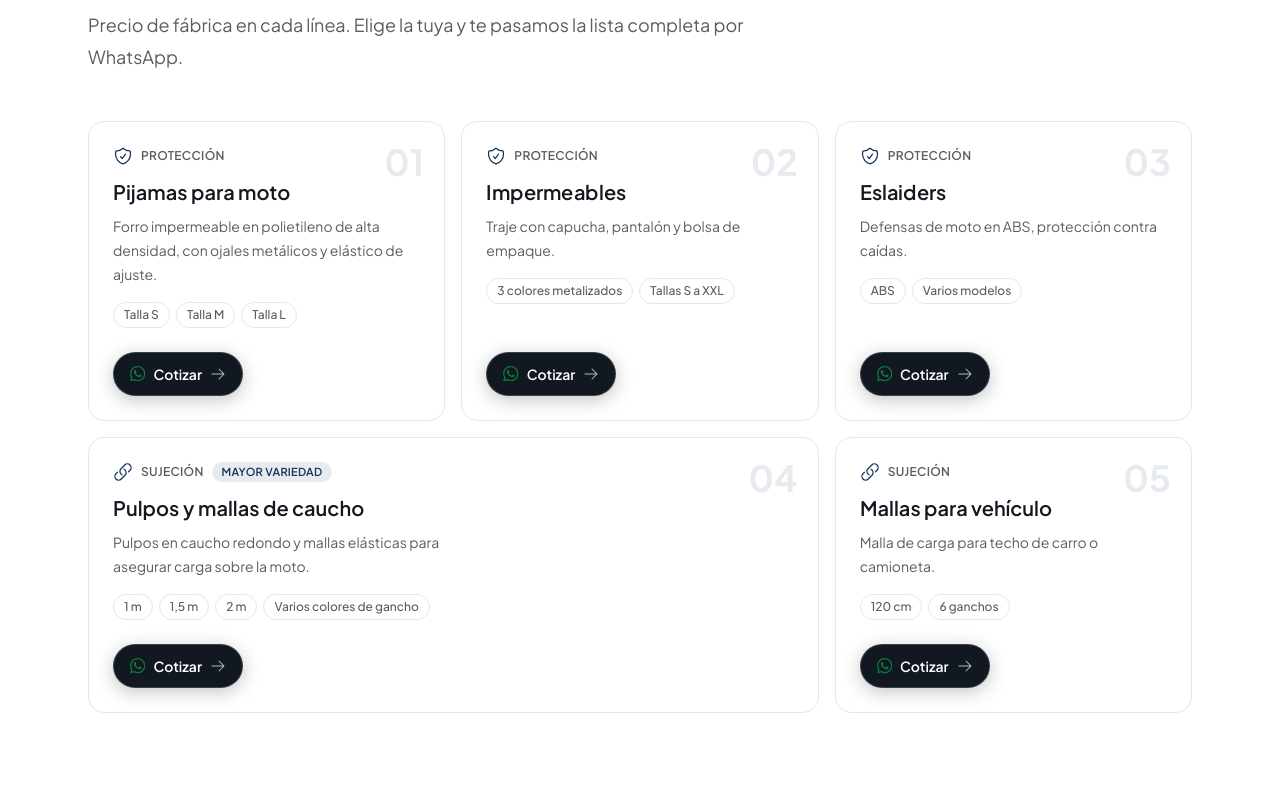
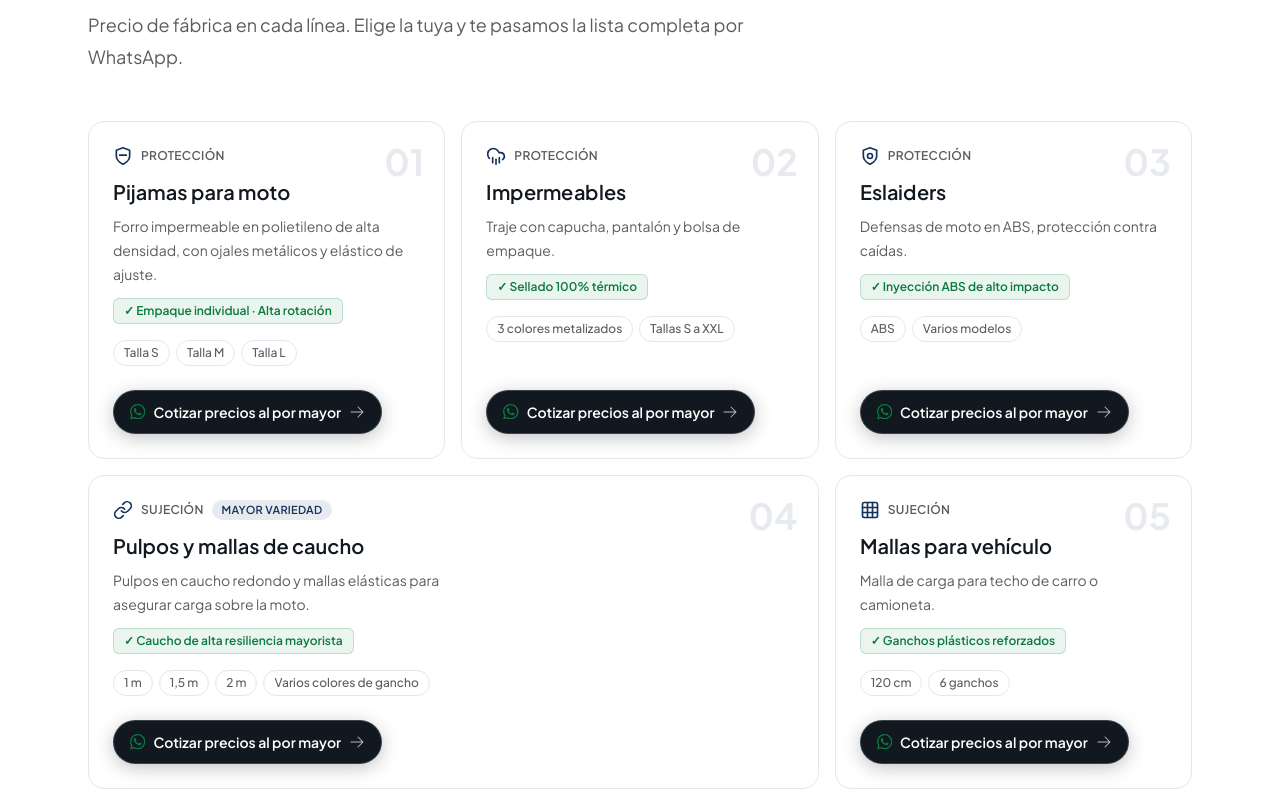
Before and after one commit to elgranadino2/importadora-el-granadino, a Next.js app: page / in a window 1280 px wide. Shown: the part 2300-3100 px from the top of the page. Built offline with nearby package versions, Linux system fonts and the light colour scheme.

Commit message:
feat(ui): implement B2B argument badges, dedicated product icons, conversion copy CTA, and 3D card animations in LineasDeProducto

```diff
--- a/src/components/sections/LineasDeProducto.tsx
+++ b/src/components/sections/LineasDeProducto.tsx
@@ -1,5 +1,6 @@
 "use client";
 
+import type { SVGProps } from "react";
 import { motion, useReducedMotion, type Variants } from "framer-motion";
 import WhatsappCtaButton from "@/components/ui/WhatsappCtaButton";
 import FoldText from "@/components/ui/FoldText";
@@ -15,12 +16,69 @@ type Linea = {
   nombre: string;
   descripcion: string;
   variantes: string[];
+  argumentoB2B: string;
   destacada?: boolean;
 };
 
-// Reconstruido a partir de las 8 piezas publicitarias del cliente (ver nota
-// de investigación en el vault) — no hay lista de precios ni ficha técnica
-// real todavía, así que el detalle fino queda para cuando llegue esa data.
+// Íconos específicos por línea de producto
+function MotoCoverIcon(props: SVGProps<SVGSVGElement>) {
+  return (
+    <svg viewBox="0 0 24 24" fill="none" stroke="currentColor" strokeWidth={2} strokeLinecap="round" strokeLinejoin="round" aria-hidden {...props}>
+      <path d="M12 22s8-4 8-10V5l-8-3-8 3v7c0 6 8 10 8 10z" />
+      <path d="M8 11h8" />
+    </svg>
+  );
+}
+
+function RainSuitIcon(props: SVGProps<SVGSVGElement>) {
+  return (
+    <svg viewBox="0 0 24 24" fill="none" stroke="currentColor" strokeWidth={2} strokeLinecap="round" strokeLinejoin="round" aria-hidden {...props}>
+      <path d="M4 14.899A7 7 0 1 1 15.71 8h1.79a4.5 4.5 0 0 1 2.5 8.242" />
+      <path d="M16 14v6" />
+      <path d="M8 14v6" />
+      <path d="M12 16v6" />
+    </svg>
+  );
+}
+
+function EslaiderIcon(props: SVGProps<SVGSVGElement>) {
+  return (
+    <svg viewBox="0 0 24 24" fill="none" stroke="currentColor" strokeWidth={2} strokeLinecap="round" strokeLinejoin="round" aria-hidden {...props}>
+      <path d="M12 22s8-4 8-10V5l-8-3-8 3v7c0 6 8 10 8 10z" />
+      <circle cx="12" cy="12" r="3" />
+    </svg>
+  );
+}
+
+function ElasticStrapIcon(props: SVGProps<SVGSVGElement>) {
+  return (
+    <svg viewBox="0 0 24 24" fill="none" stroke="currentColor" strokeWidth={2} strokeLinecap="round" strokeLinejoin="round" aria-hidden {...props}>
+      <path d="M10 13a5 5 0 0 0 7.54.54l3-3a5 5 0 0 0-7.07-7.07l-1.72 1.71" />
+      <path d="M14 11a5 5 0 0 0-7.54-.54l-3 3a5 5 0 0 0 7.07 7.07l1.71-1.71" />
+    </svg>
+  );
+}
+
+function CargoNetIcon(props: SVGProps<SVGSVGElement>) {
+  return (
+    <svg viewBox="0 0 24 24" fill="none" stroke="currentColor" strokeWidth={2} strokeLinecap="round" strokeLinejoin="round" aria-hidden {...props}>
+      <rect x="3" y="3" width="18" height="18" rx="2" />
+      <path d="M3 9h18" />
+      <path d="M3 15h18" />
+      <path d="M9 3v18" />
+      <path d="M15 3v18" />
+    </svg>
+  );
+}
+
+const ICONO_POR_SLUG: Record<string, typeof ShieldCheckIcon> = {
+  pijamas: MotoCoverIcon,
+  impermeables: RainSuitIcon,
+  eslaiders: EslaiderIcon,
+  pulpos: ElasticStrapIcon,
+  "mallas-vehiculo": CargoNetIcon,
+};
+
 const LINEAS: Linea[] = [
   {
     numero: "01",
@@ -30,6 +88,7 @@ const LINEAS: Linea[] = [
     descripcion:
       "Forro impermeable en polietileno de alta densidad, con ojales metálicos y elástico de ajuste.",
     variantes: ["Talla S", "Talla M", "Talla L"],
+    argumentoB2B: "Empaque individual · Alta rotación",
   },
   {
     numero: "02",
@@ -38,6 +97,7 @@ const LINEAS: Linea[] = [
     nombre: "Impermeables",
     descripcion: "Traje con capucha, pantalón y bolsa de empaque.",
     variantes: ["3 colores metalizados", "Tallas S a XXL"],
+    argumentoB2B: "Sellado 100% térmico",
   },
   {
     numero: "03",
@@ -46,6 +106,7 @@ const LINEAS: Linea[] = [
     nombre: "Eslaiders",
     descripcion: "Defensas de moto en ABS, protección contra caídas.",
     variantes: ["ABS", "Varios modelos"],
+    argumentoB2B: "Inyección ABS de alto impacto",
   },
   {
     numero: "04",
@@ -55,6 +116,7 @@ const LINEAS: Linea[] = [
     descripcion:
       "Pulpos en caucho redondo y mallas elásticas para asegurar carga sobre la moto.",
     variantes: ["1 m", "1,5 m", "2 m", "Varios colores de gancho"],
+    argumentoB2B: "Caucho de alta resiliencia mayorista",
     destacada: true,
   },
   {
@@ -64,27 +126,24 @@ const LINEAS: Linea[] = [
     nombre: "Mallas para vehículo",
     descripcion: "Malla de carga para techo de carro o camioneta.",
     variantes: ["120 cm", "6 ganchos"],
+    argumentoB2B: "Ganchos plásticos reforzados",
   },
 ];
-
-const ICONO_POR_CATEGORIA: Record<Categoria, typeof ShieldCheckIcon> = {
-  Protección: ShieldCheckIcon,
-  Sujeción: LinkIcon,
-};
 
 export default function LineasDeProducto() {
   const reduceMotion = useReducedMotion();
 
   const container: Variants = {
     hidden: {},
-    show: { transition: { staggerChildren: reduceMotion ? 0 : 0.08 } },
+    show: { transition: { staggerChildren: reduceMotion ? 0 : 0.1 } },
   };
   const item: Variants = {
-    hidden: { opacity: 0, y: reduceMotion ? 0 : 16 },
+    hidden: { opacity: 0, y: reduceMotion ? 0 : 28, scale: reduceMotion ? 1 : 0.97 },
     show: {
       opacity: 1,
       y: 0,
-      transition: { duration: reduceMotion ? 0 : 0.4, ease: [0.4, 0, 0.2, 1] },
+      scale: 1,
+      transition: { duration: reduceMotion ? 0 : 0.5, ease: [0.16, 1, 0.3, 1] },
     },
   };
 
@@ -124,26 +183,29 @@ export default function LineasDeProducto() {
           className="mt-12 grid gap-4 sm:grid-cols-2 lg:grid-cols-3"
         >
           {LINEAS.map((linea) => {
-            const Icono = ICONO_POR_CATEGORIA[linea.categoria];
+            const Icono = ICONO_POR_SLUG[linea.slug] || LinkIcon;
 
             return (
               <motion.article
                 key={linea.slug}
                 variants={item}
-                className={`group relative flex flex-col justify-between overflow-hidden rounded-2xl border border-border p-6 transition-[border-color,box-shadow] duration-200 hover:border-brand/25 hover:shadow-xl hover:shadow-brand/5 ${
+                className={`group relative flex flex-col justify-between overflow-hidden rounded-2xl border border-border bg-card p-6 transition-all duration-300 hover:-translate-y-1.5 hover:border-brand/30 hover:shadow-[0_16px_36px_rgba(20,51,92,0.08)] active:scale-[0.99] active:border-brand/30 active:shadow-md ${
                   linea.destacada ? "lg:col-span-2" : ""
                 }`}
               >
+                {/* Marca de agua reactiva con escala y resplandor */}
                 <span
                   aria-hidden
-                  className="absolute top-5 right-5 text-4xl font-bold text-brand/10"
+                  className="absolute top-5 right-5 text-4xl font-bold text-brand/10 transition-all duration-300 group-hover:scale-115 group-hover:text-brand/30 group-active:scale-115 group-active:text-brand/30 select-none"
                 >
                   {linea.numero}
                 </span>
 
-                <div className="relative max-w-sm">
+                <div className={`relative ${linea.destacada ? "lg:flex lg:items-start lg:justify-between lg:gap-8" : ""}`}>
+                  <div className="max-w-sm">
                     <div className="flex items-center gap-2">
-                    <Icono className="h-5 w-5 text-brand" />
+                      {/* Ícono dinámico específico por línea de producto */}
+                      <Icono className="h-5 w-5 text-brand transition-transform duration-300 group-hover:scale-125 group-hover:rotate-[-6deg] group-active:scale-125" />
                       <p className="text-xs font-semibold tracking-wide text-foreground/70 uppercase">
                         {linea.categoria}
                       </p>
@@ -168,25 +230,34 @@ export default function LineasDeProducto() {
                     <p className="mt-2 text-sm leading-6 text-foreground/70">
                       {linea.descripcion}
                     </p>
+
+                    {/* 1. Micro-Badge de Argumento Comercial B2B */}
+                    <div className="mt-3 inline-flex items-center gap-1.5 rounded-md bg-accent/8 px-2.5 py-1 text-xs font-semibold text-accent border border-accent/20">
+                      <span>✓ {linea.argumentoB2B}</span>
+                    </div>
+
+                    {/* Badges de especificaciones interactivos */}
                     <div className="mt-4 flex flex-wrap gap-1.5">
                       {linea.variantes.map((v) => (
                         <span
                           key={v}
-                        className="rounded-full border border-border px-2.5 py-1 text-xs font-medium text-foreground/70"
+                          className="rounded-full border border-border px-2.5 py-1 text-xs font-medium text-foreground/70 transition-all duration-200 group-hover:border-brand/25 group-hover:bg-brand/5 group-hover:text-brand group-active:border-brand/25 group-active:bg-brand/5 group-active:text-brand"
                         >
                           {v}
                         </span>
                       ))}
                     </div>
                   </div>
+                </div>
 
                 <div className="relative mt-6">
+                  {/* 3. Botón de conversión con copy B2B claro */}
                   <WhatsappCtaButton
                     tag={`lineas-${linea.slug}`}
                     linea={linea.nombre}
                     className="min-h-11 px-4 py-2 text-sm"
                   >
-                    Cotizar
+                    Cotizar precios al por mayor
                   </WhatsappCtaButton>
                 </div>
               </motion.article>
```
Lines whose indentation alone changed are shown as unchanged.
